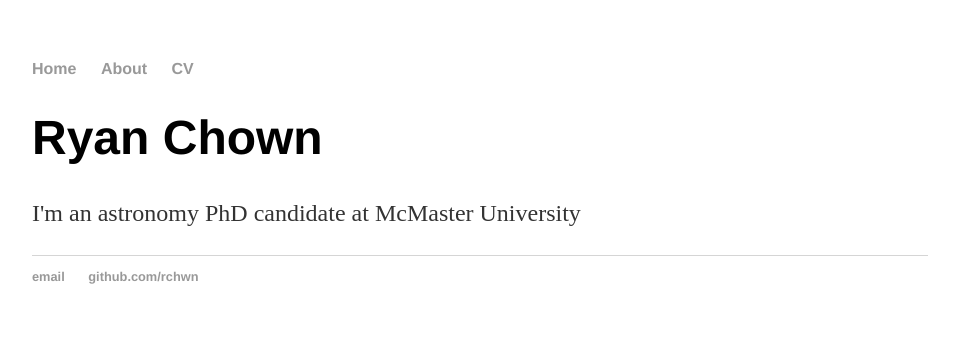
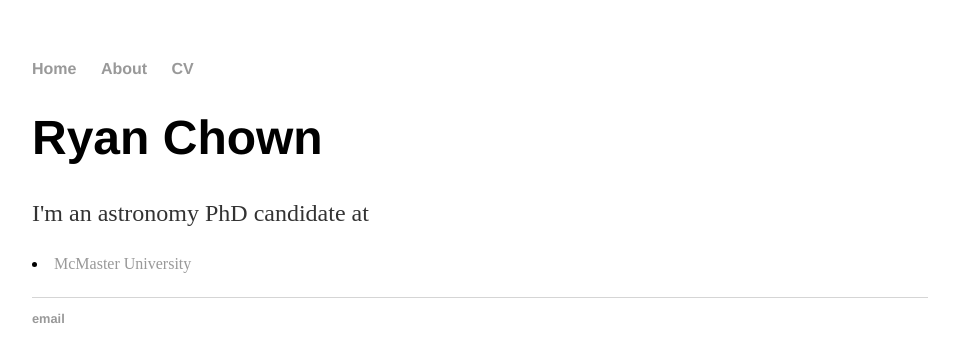
Before and after one commit to rchwn/rchwn.github.io, a Jekyll site: the page built from index.html, in a window 1280 px wide. Shown: the top 362 px of the page, without its empty margins (160-1119 px from the left). Built offline with Jekyll 4.4.1, drawn with Linux system fonts in a browser that asks for light colours.

Commit message:
more stuff

```diff
--- a/_layouts/default.html
+++ b/_layouts/default.html
@@ -22,7 +22,6 @@
 			<footer>
 	    		<ul>
 	        		<li><a href="mailto:chownrj@mcmaster.ca">email</a></li>
-	        		<li><a href="https://github.com/rchwn">github.com/rchwn</a></li>
 				</ul>
 			</footer>
 		</body>
--- a/about/index.html
+++ b/about/index.html
@@ -0,0 +1,4 @@
+---
+layout: default
+title: About
+---
--- a/cv/index.html
+++ b/cv/index.html
@@ -0,0 +1,4 @@
+---
+layout: default
+title: CV
+---
--- a/index.html
+++ b/index.html
@@ -4,5 +4,5 @@ title: Ryan Chown
 ---
 <div class="blurb">
 	<h1>Ryan Chown</h1>
-	<p>I'm an astronomy PhD candidate at McMaster University</p>
+	<p>I'm an astronomy PhD candidate at <li><a href="https://www.mcmaster.ca">McMaster University</a></li></p>
 </div><!-- /.blurb -->
```
